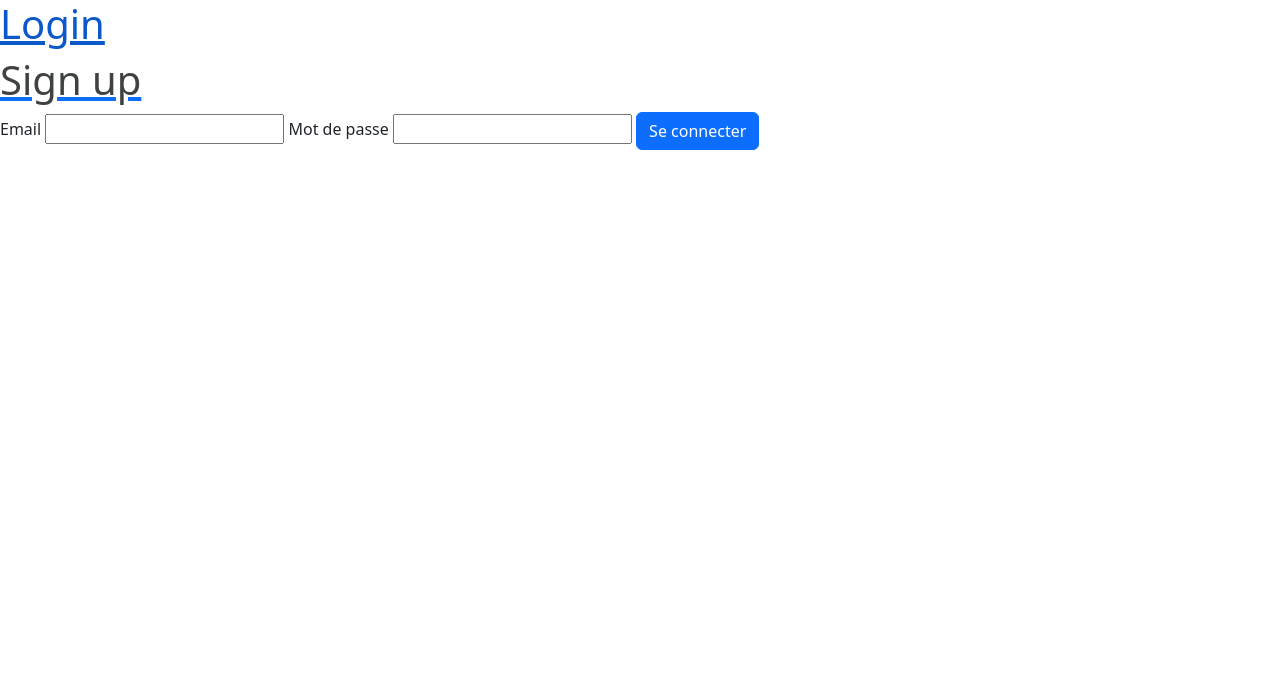
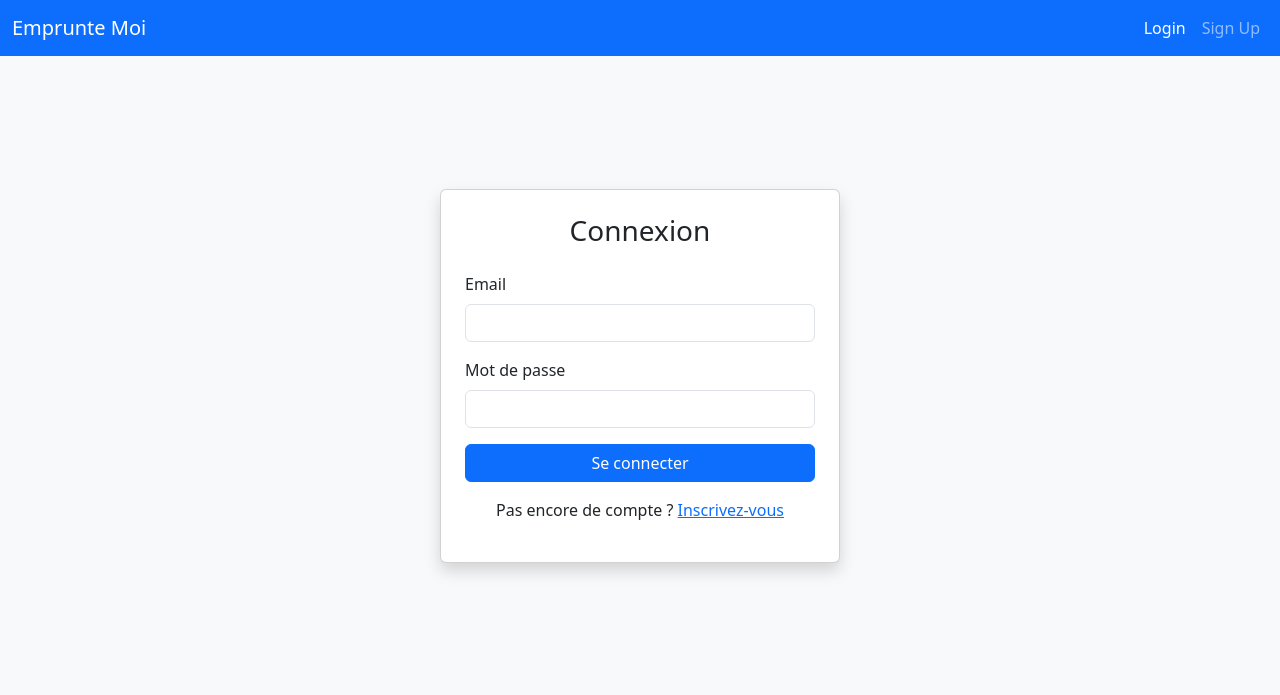
Before and after one commit to Miaro2/examBinome, a PHP site: page /pages/login.php in a window 1280 px wide. Shown: the top 695 px of the page. Run offline with PHP 8.4, Linux system fonts and the light colour scheme.

Commit message:
Third commit

```diff
--- a/inc/function.php
+++ b/inc/function.php
@@ -41,4 +41,15 @@ function create_compte($nom, $mail, $mdp, $date, $genre, $ville) {
 
     header("Location: ../pages/inscription.php");
 }
+
+function getObjet() {
+    $requete = "SELECT * FROM v_objets_emprunt";
+
+    $resultat = mysqli_query(getdataBase(), $requete);
+    $objets = [];
+    while ($donne = mysqli_fetch_assoc($resultat)) {
+        $objets[] = $donne;
+    }
+    return $objets;
+}
 ?>
--- a/pages/inscription.php
+++ b/pages/inscription.php
@@ -39,5 +39,6 @@ session_start();
                 <input type="submit" value="Validez" id="submit">
         </form>
 
+        <script src="../assets/js/bootstrap.bundle.min.js"></script>
 </body>
 </html>
--- a/pages/login.php
+++ b/pages/login.php
@@ -4,27 +4,52 @@ require('../inc/connection.php');
 require('../inc/function.php');
 ?>
 <!DOCTYPE html>
-<html lang="en">
+<html lang="fr">
 <head>
-    <meta charset="UTF-8">
-    <meta name="viewport" content="width=device-width, initial-scale=1.0">
-    <title>Document</title>
-    <link rel="stylesheet" href="../assets/css/style.css">
-    <link href="../assets/bootstrap/css/bootstrap.min.css" rel="stylesheet">
-    <script src="..assets/bootstrap/js/bootstrap.bundle.min.js"></script>
+  <meta charset="UTF-8" />
+  <meta name="viewport" content="width=device-width, initial-scale=1.0"/>
+  <title>Emprunte Moi - Login</title>
+  <link href="../assets/bootstrap/css/bootstrap.min.css" rel="stylesheet"/>
+  <link rel="stylesheet" href="../assets/css/style.css"/>
 </head>
-<body>
+<body class="bg-light">
 
-        <a href="#"><h1>Login</h1>
-        <a href="inscription.php"><h1 style="color: rgb(63, 66, 66);">Sign up</h1></a>
+  <!-- Barre de navigation -->
+  <nav class="navbar navbar-expand-lg navbar-dark bg-primary">
+    <div class="container-fluid">
+      <a class="navbar-brand" href="#">Emprunte Moi</a>
+      <div class="collapse navbar-collapse">
+        <ul class="navbar-nav ms-auto mb-2 mb-lg-0">
+          <li class="nav-item">
+            <a class="nav-link active" href="#">Login</a>
+          </li>
+          <li class="nav-item">
+            <a class="nav-link" href="inscription.php">Sign Up</a>
+          </li>
+        </ul>
+      </div>
+    </div>
+  </nav>
 
-    <form action="traitement_login.php" method="get">
-        <span>Email</span>
-        <input type="email" name="mail" id="">
-        <span>Mot de passe</span>
-        <input type="password" name="mdp" id="">
-        <input type="submit" value="Se connecter" class="btn btn-primary">
-    </form>
+  <!-- Formulaire centré -->
+  <div class="container d-flex justify-content-center align-items-center" style="min-height: 80vh;">
+    <div class="card shadow p-4" style="max-width: 400px; width: 100%;">
+      <h3 class="mb-4 text-center">Connexion</h3>
+      <form action="traitement_login.php" method="get">
+        <div class="mb-3">
+          <label for="mail" class="form-label">Email</label>
+          <input type="email" class="form-control" id="mail" name="mail" required>
+        </div>
+        <div class="mb-3">
+          <label for="mdp" class="form-label">Mot de passe</label>
+          <input type="password" class="form-control" id="mdp" name="mdp" required>
+        </div>
+        <button type="submit" class="btn btn-primary w-100">Se connecter</button>
+      </form>
+      <p class="mt-3 text-center">Pas encore de compte ? <a href="inscription.php">Inscrivez-vous</a></p>
+    </div>
+  </div>
 
+  <script src="../assets/bootstrap/js/bootstrap.bundle.min.js"></script>
 </body>
 </html>
```
Also changed, not shown: pages/accueil.php (+34 -0 lines), sql.sql (+15 -0 lines).
